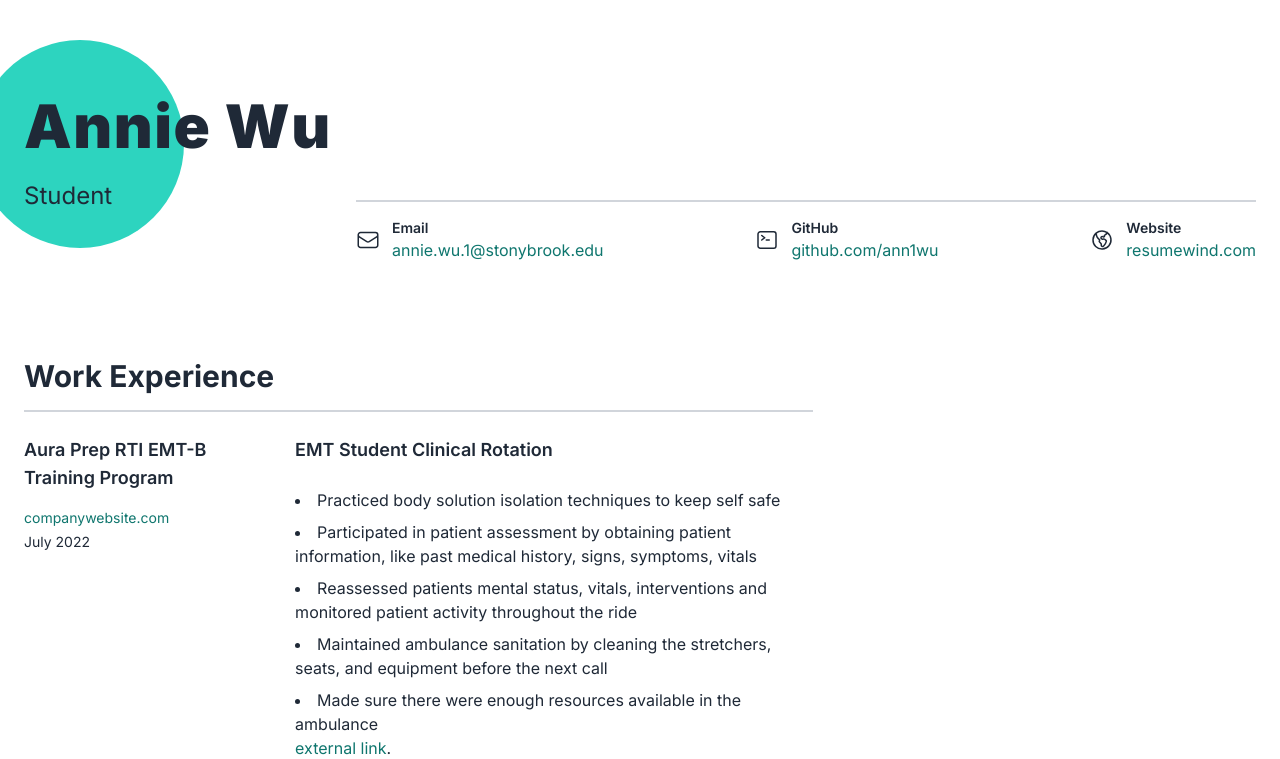
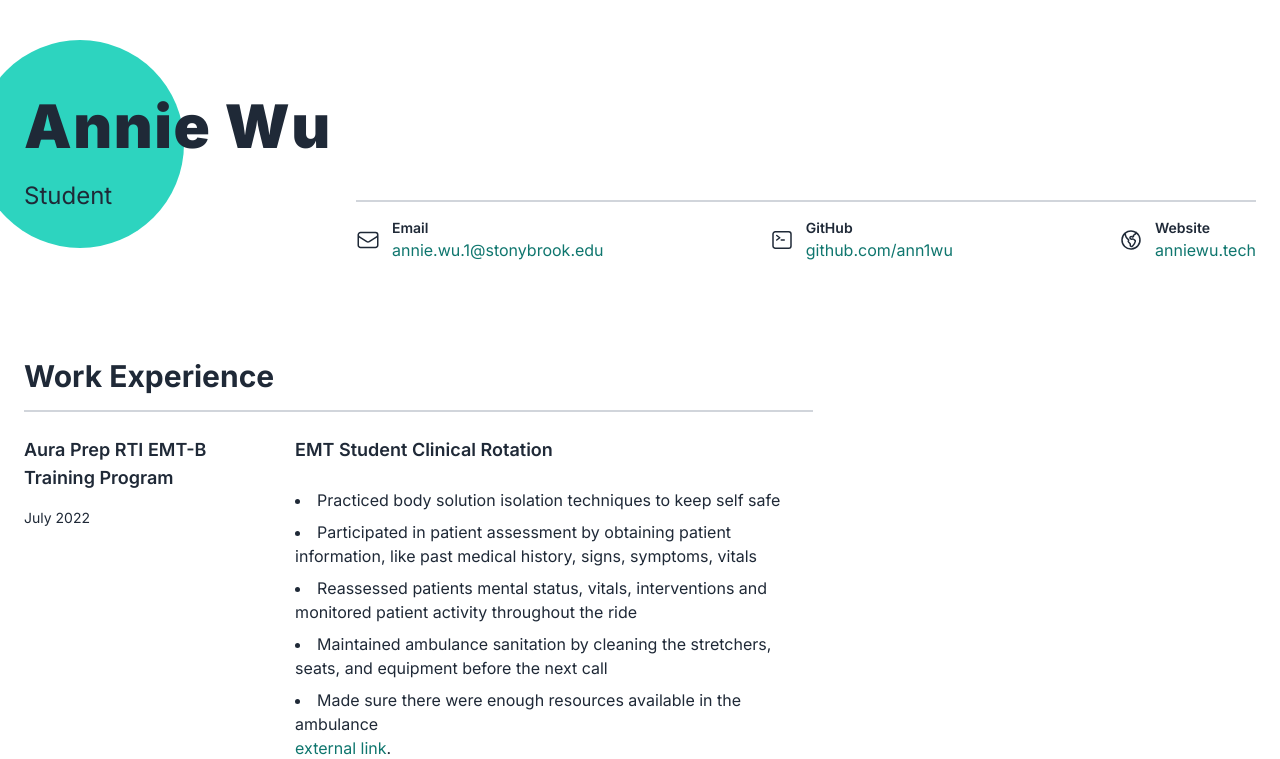
Before and after one commit to ann1wu/my-resume-page, a Flask app: page / in a window 1280 px wide. Shown: the top 759 px of the page. Run offline with Flask 3, Linux system fonts and the light colour scheme.

Commit message:
updated html

```diff
--- a/templates/home.html
+++ b/templates/home.html
@@ -128,11 +128,11 @@
                   <p class="mb-0 font-semibold text-sm">Website</p>
                   <p class="mb-0">
                     <a
-                      href="https://resumewind.com"
+                      href="https://anniewu.tech/"
                       target="_blank"
                       rel="noreferrer"
                     >
-                      resumewind.com
+                    anniewu.tech
                     </a>
                   </p>
                 </div>
@@ -160,7 +160,7 @@
                     target="_blank"
                     rel="noreferrer"
                   >
-                    companywebsite.com
+                    <!-- companywebsite.com -->
                   </a>
                 </p>
                 <p class="text-sm">July 2022</p>
```
